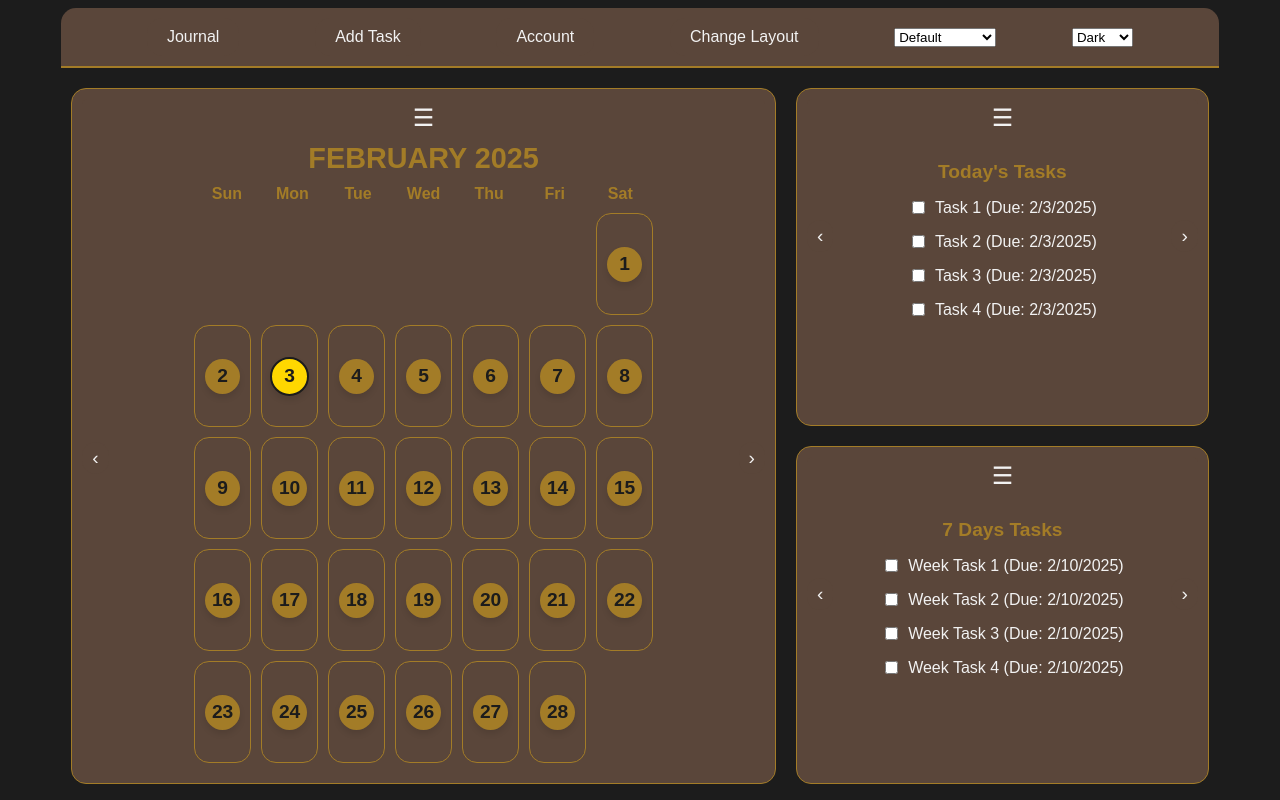
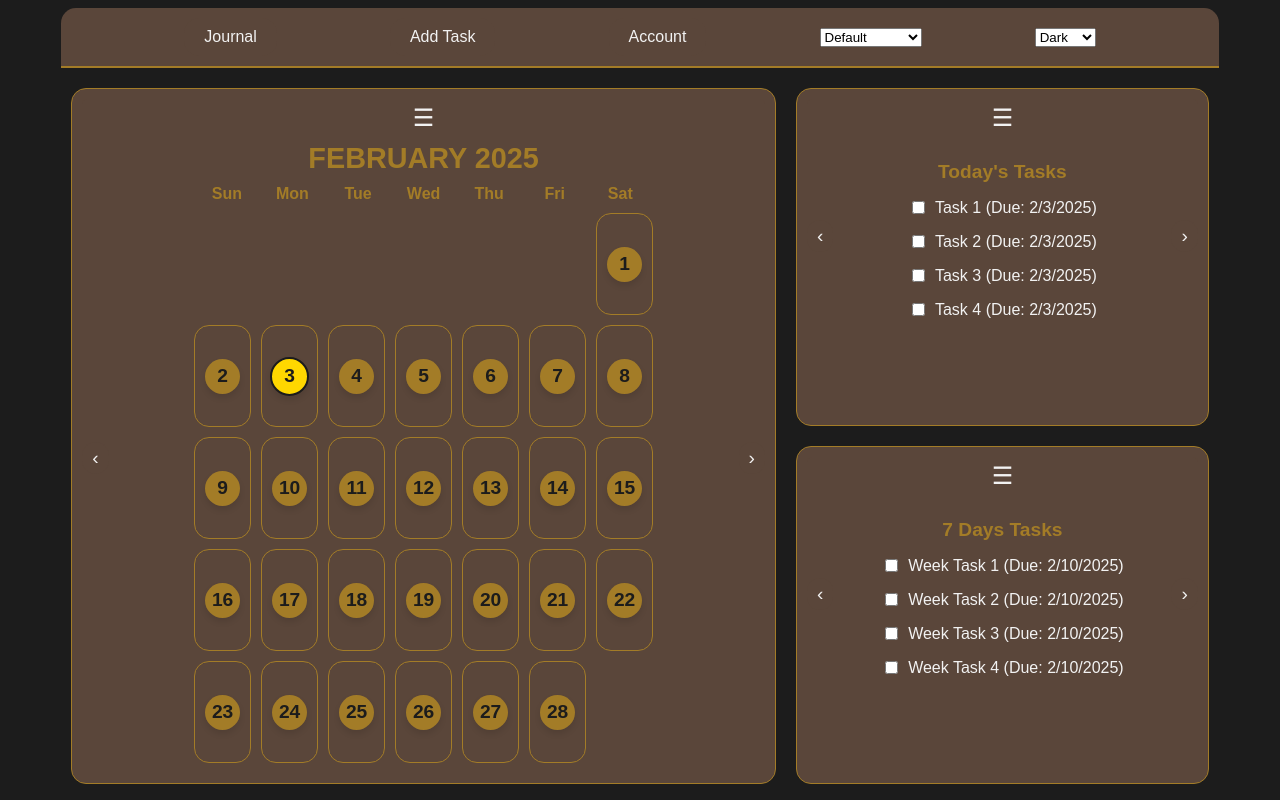
Before and after one commit to Zohayr101/Web-Wizards, a plain HTML site: page index.html in a window 1280 px wide. Shown: the top 800 px of the page. Drawn offline with Linux system fonts and the light colour scheme.

Commit message:
removed unneeded button

```diff
--- a/index.html
+++ b/index.html
@@ -19,7 +19,6 @@
       <button>Journal</button>
       <button onclick="addTaskWindow()">Add Task</button>
       <button>Account</button>
-      <button onclick="cycleLayout()">Change Layout</button>
       <select onchange="setLayout(value)" selected="layout-default">
         <option value="layout-default">Default</option>
         <option value="layout-mirrored">Mirrored</option>
```
